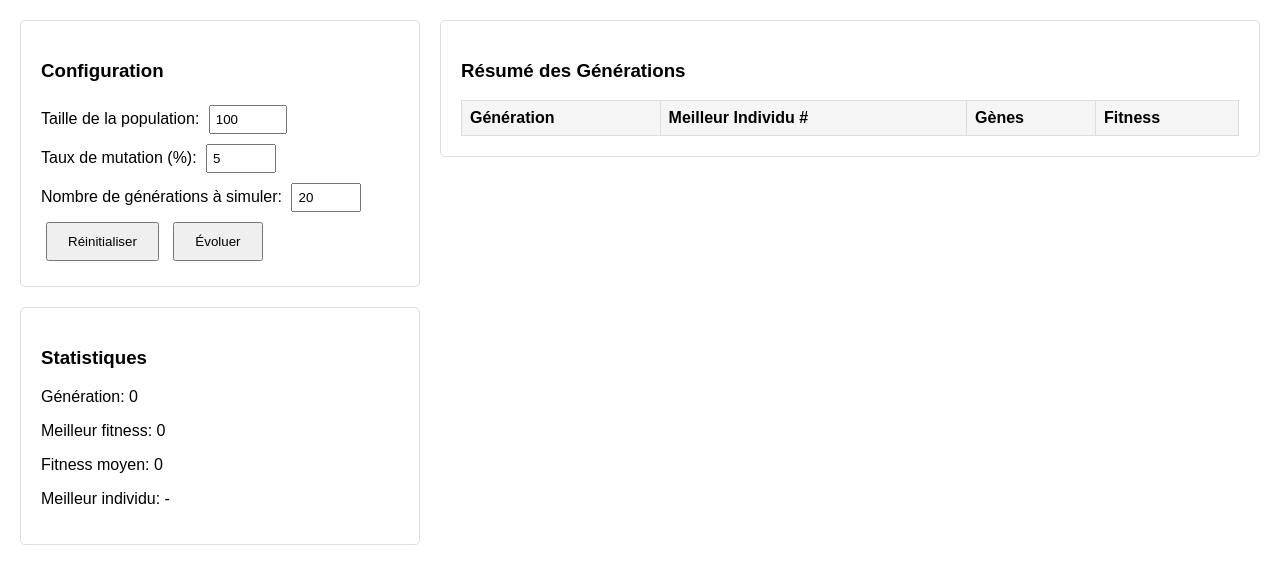
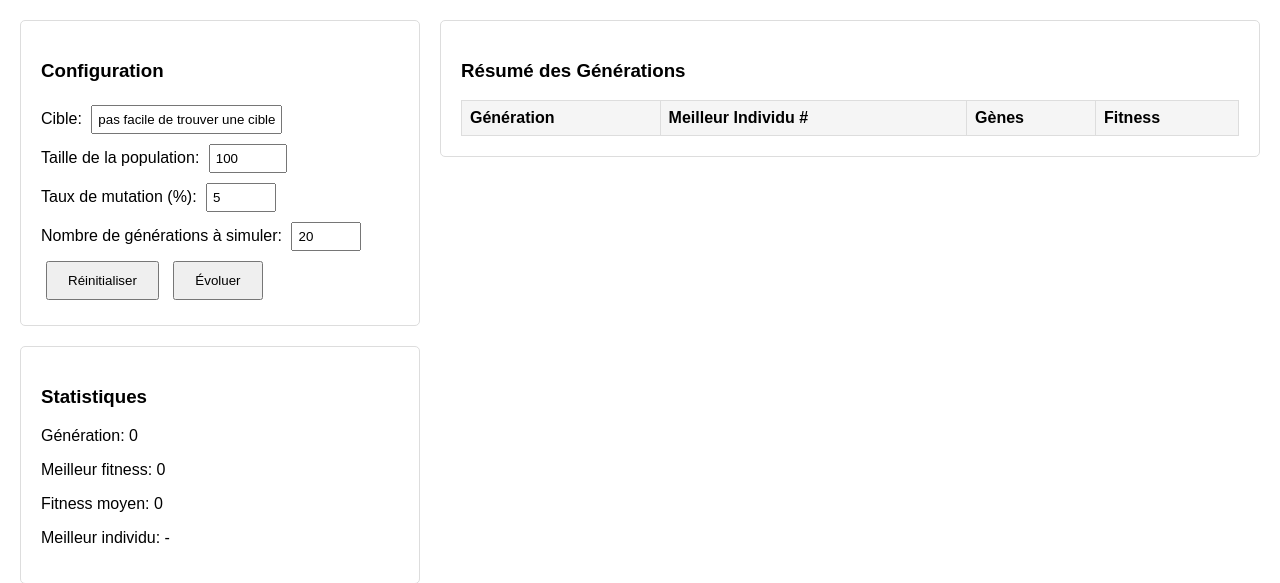
Before and after one commit to fcarriere427/1_try, a Flask app: page / in a window 1280 px wide. Shown: the top 583 px of the page. Run offline with Flask 2, Linux system fonts and the light colour scheme; lists and menus that the app fills with data are empty.

Commit message:
you can change target

```diff
--- a/app.py
+++ b/app.py
@@ -136,8 +136,9 @@ def evolve():
 def reset():
     global ga
     population_size = int(request.json.get('population_size', 100))
+    target = str(request.json.get('target', "pas facile..."))
     mutation_rate = float(request.json.get('mutation_rate', 0.05))
-    ga = GeneticAlgorithm(population_size=population_size, mutation_rate=mutation_rate)
+    ga = GeneticAlgorithm(population_size=population_size, target=target, mutation_rate=mutation_rate)
     return jsonify(ga.get_stats())
 
 if __name__ == '__main__':
--- a/templates/index.html
+++ b/templates/index.html
@@ -67,6 +67,10 @@
         <div class="left-column">
             <div class="controls">
                 <h3>Configuration</h3>
+                <div>
+                    <label>Cible:</label>
+                    <input type="text" id="target" value="pas facile de trouver une cible">
+                </div>
                 <div>
                     <label>Taille de la population:</label>
                     <input type="number" id="populationSize" value="100" min="10" max="1000">
@@ -142,6 +146,7 @@
         }
 
         async function resetGA() {
+            const target = document.getElementById('target').value;
             const populationSize = document.getElementById('populationSize').value;
             const mutationRate = document.getElementById('mutationRate').value / 100; // Convertir le pourcentage en décimal
 
@@ -155,6 +160,7 @@
                     'Content-Type': 'application/json',
                 },
                 body: JSON.stringify({
+                    target: target,
                     population_size: populationSize,
                     mutation_rate: mutationRate
                 })
```
